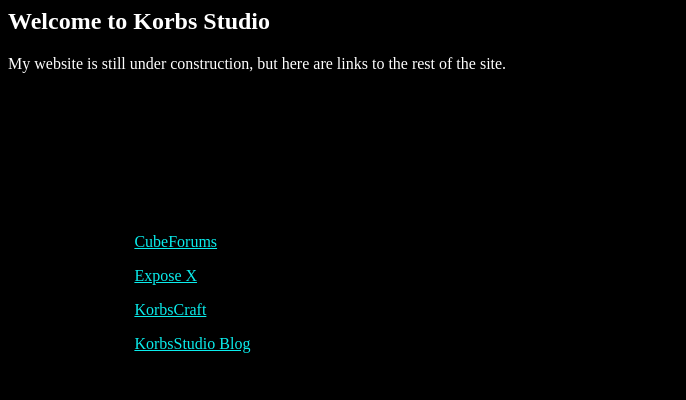
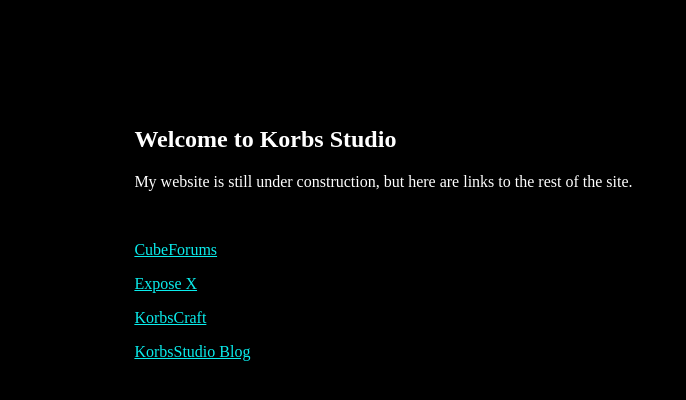
Before and after one commit to Hacker-Hub/CorbsEditor.github.io, a plain HTML site: page index.html in a window 1280 px wide. Shown: the whole page, without its empty margins (0-686 px from the left). Drawn offline with Linux system fonts and the light colour scheme.

Commit message:
Update index.html

```diff
--- a/index.html
+++ b/index.html
@@ -4,7 +4,7 @@
   background-color: black;
     color: white;
   }
-  .pages {
+  .wrapper {
      margin-top: 10%;
     margin-left: 10%;
     }
```
